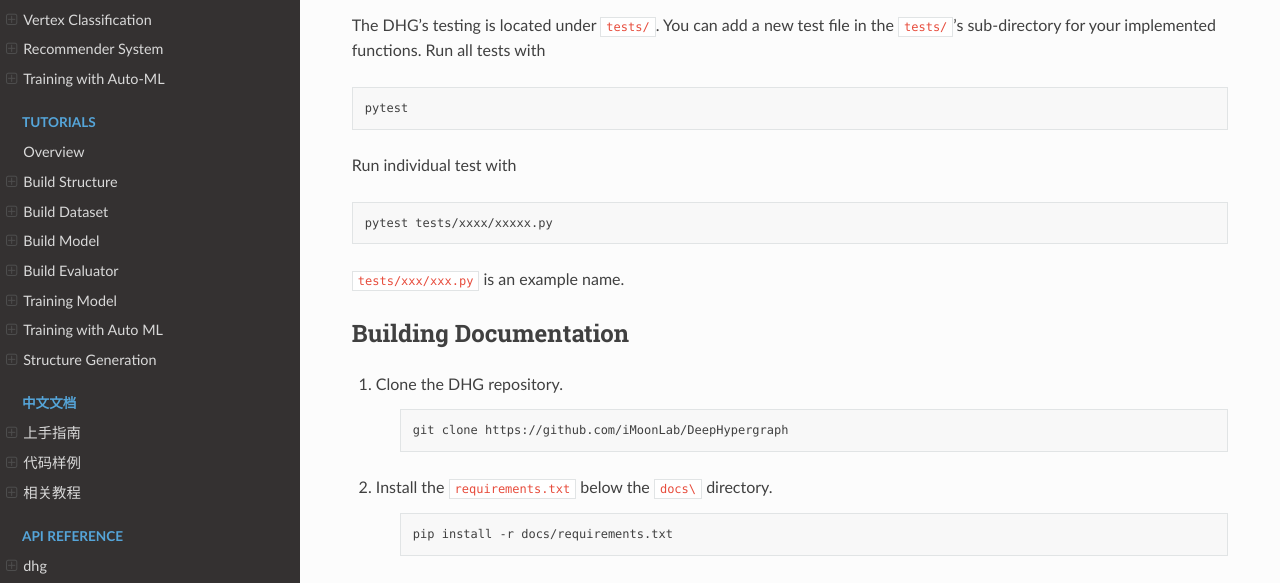
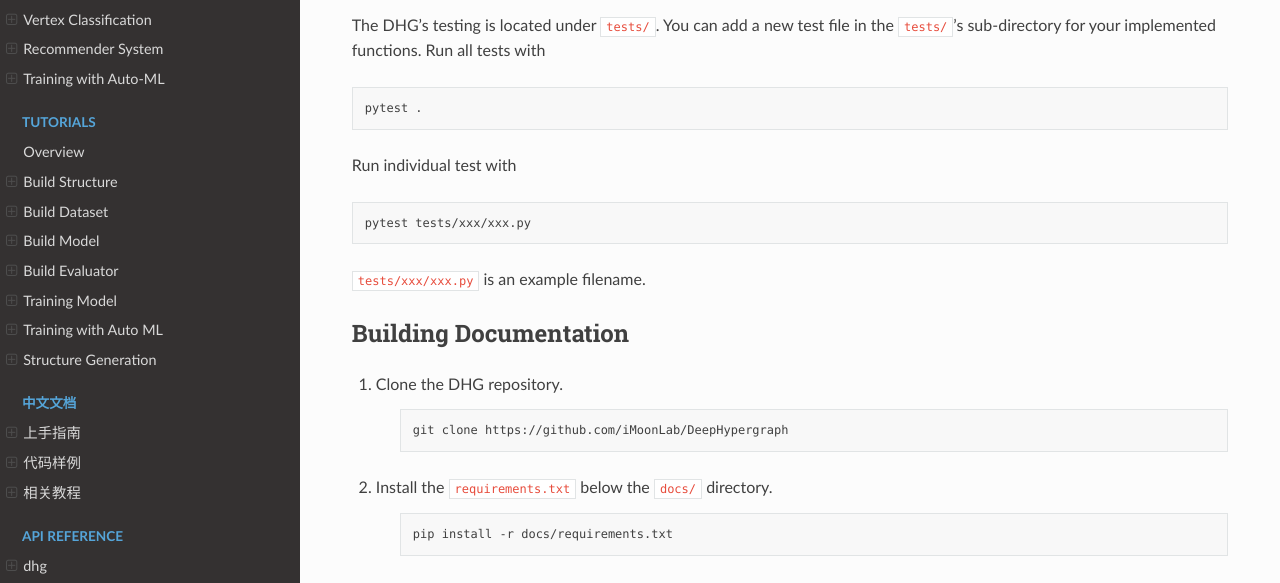
Before and after one commit to iMoonLab/DeepHypergraph, a Sphinx documentation site: the page built from docs/source/start/contribution.rst, in a window 1280 px wide and 900 px high, scrolled down 748 px. Shown: the part 159-742 px from the top of the window. Built offline with Sphinx 7.4.7 and the Read the Docs theme 2.0.0, drawn with Linux system fonts in a browser that asks for light colours.

Commit message:
update doc

```diff
--- a/docs/source/index.rst
+++ b/docs/source/index.rst
@@ -22,7 +22,7 @@ can help you automatically tune the hyper-parameters of your models in training
 
 **News**
 
-- The **v0.9.1 release** is now available!
+- *2022-08-25*  ->  The **v0.9.1 release** is now available!
 
 **Citing**
 
--- a/docs/source/start/contribution.rst
+++ b/docs/source/start/contribution.rst
@@ -40,16 +40,16 @@ Run all tests with
 
 .. code-block:: bash
 
-    pytest
+    pytest .
 
 
 Run individual test with
 
 .. code-block:: bash
 
-    pytest tests/xxxx/xxxxx.py
+    pytest tests/xxx/xxx.py
 
-``tests/xxx/xxx.py`` is an example name.
+``tests/xxx/xxx.py`` is an example filename.
 
 
 Building Documentation
@@ -61,7 +61,7 @@ Building Documentation
         git clone https://github.com/iMoonLab/DeepHypergraph
 
 
-2. Install the ``requirements.txt`` below the ``docs\`` directory.
+2. Install the ``requirements.txt`` below the ``docs/`` directory.
 
     .. code-block:: bash
 
```
Also changed, not shown: README.md (+1 -1 lines).
